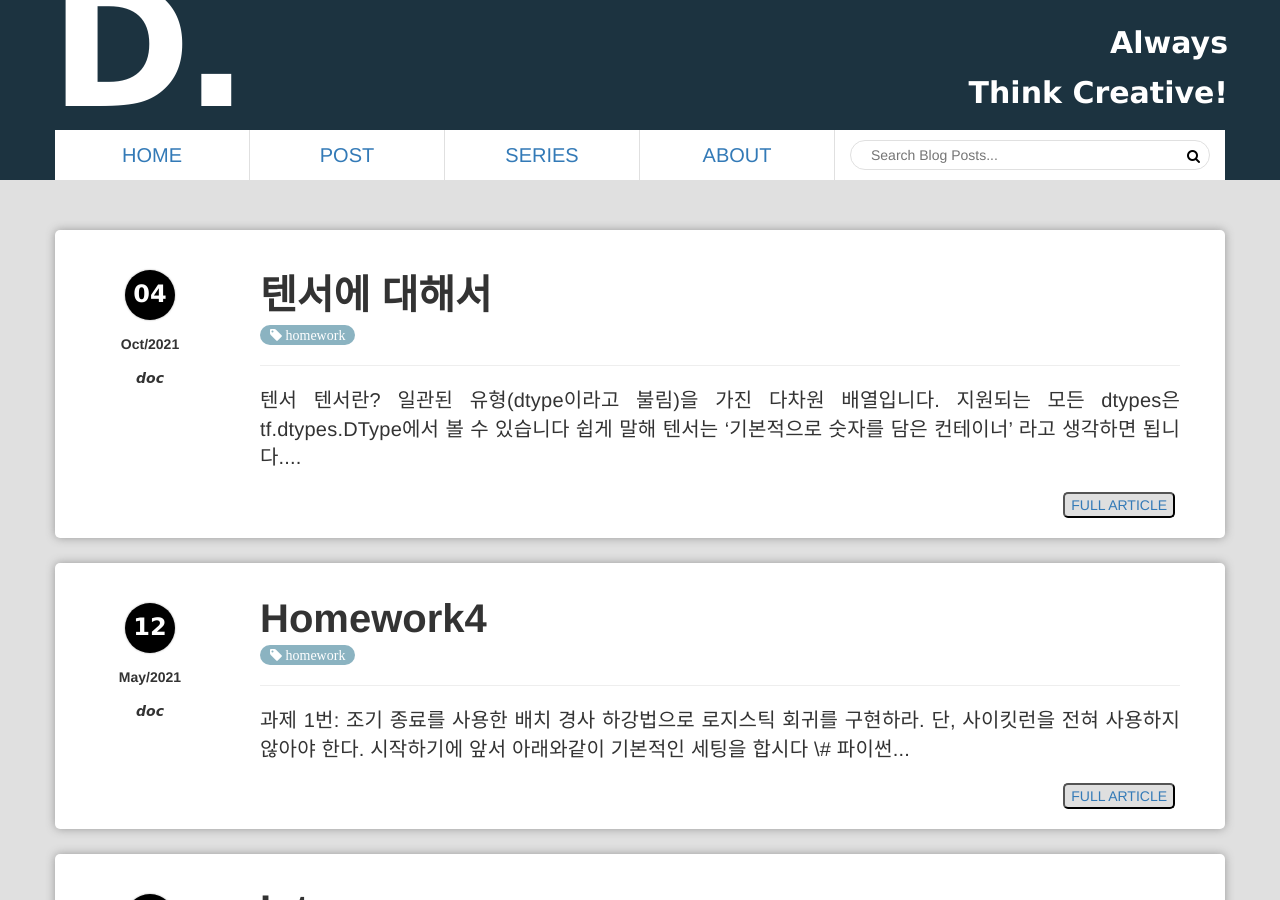
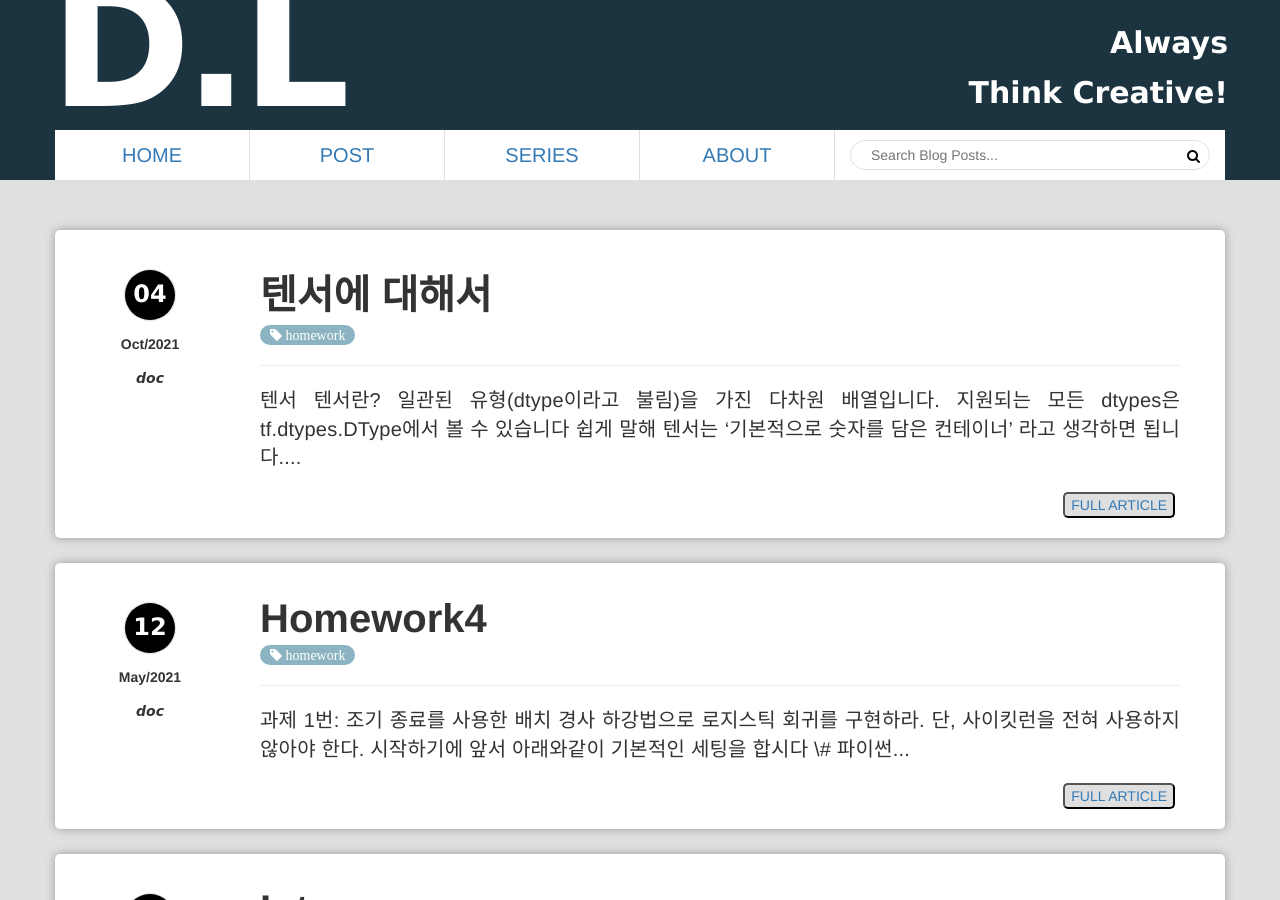
Before and after one commit to unifreak/jekyll-theme-textalic, a Jekyll site: the page built from index.html, in a window 1280 px wide and 900 px high. Built offline with Jekyll 4.4.1, drawn with Linux system fonts in a browser that asks for light colours; the list of posts is cut into pages by our own code.

```diff
--- a/_config.yml
+++ b/_config.yml
@@ -20,7 +20,7 @@ permalink: /:categories/:title
 excerpt_separator: "[-----]"
 
 url: # Required: replace this with your domain
-name: D. # Required: will be displayed on every page's header
+name: D.L # Required: will be displayed on every page's header
 title: 딥러닝을 공부하자 # Required: site's default title
 shout: # Required: **TWO** lines, will be displayed on page's header.
   - Always
```
